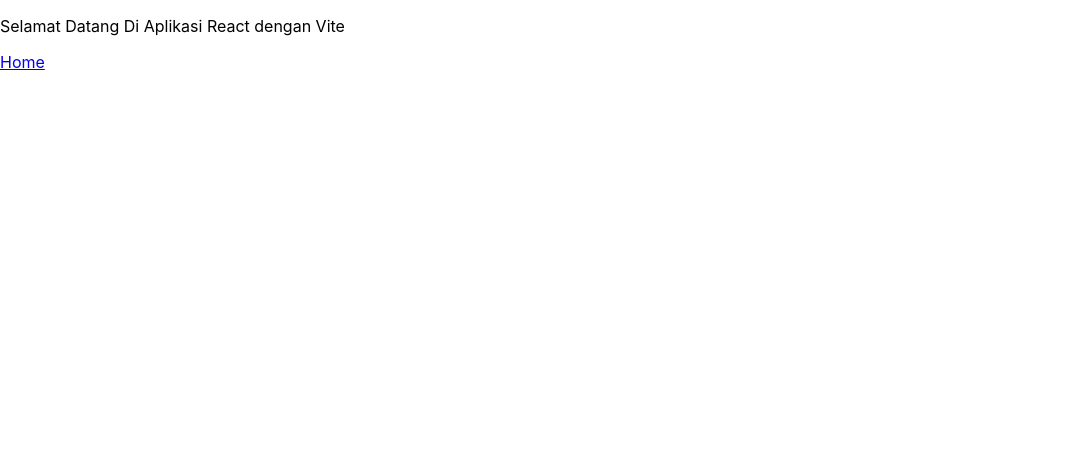
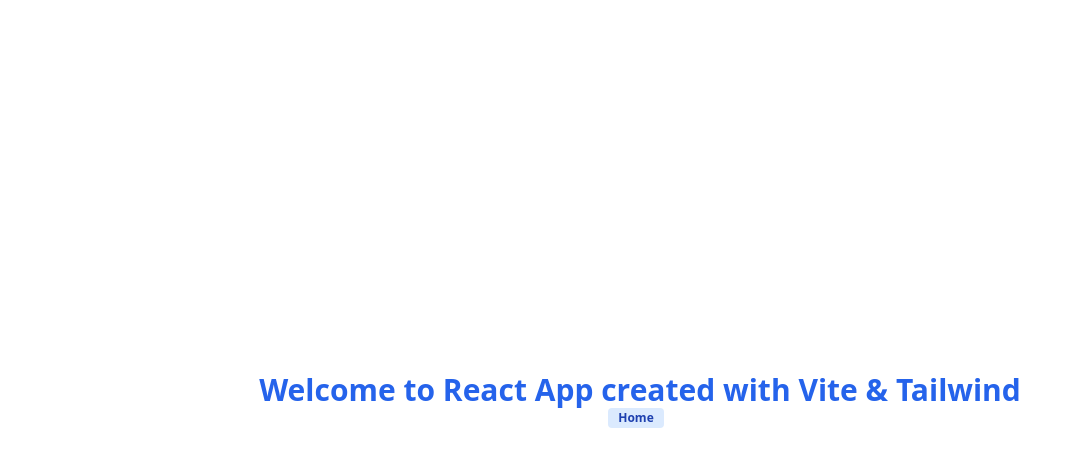
Before and after one commit to faldibule/vite-app, a React (Vite) app: page / in a window 1280 px wide. Shown: the top 466 px of the page, without its empty margins (0-1082 px from the left). Built offline with nearby package versions, Linux system fonts and the light colour scheme.

Commit message:
Add: Tailwind css

```diff
--- a/package.json
+++ b/package.json
@@ -16,6 +16,9 @@
     "@types/react": "^18.0.0",
     "@types/react-dom": "^18.0.0",
     "@vitejs/plugin-react": "^1.3.0",
+    "autoprefixer": "^10.4.7",
+    "postcss": "^8.4.14",
+    "tailwindcss": "^3.0.24",
     "vite": "^2.9.9"
   }
 }
--- /dev/null
+++ b/postcss.config.js
@@ -0,0 +1,6 @@
+module.exports = {
+  plugins: {
+    tailwindcss: {},
+    autoprefixer: {},
+  },
+}
--- a/src/Pages/Home.jsx
+++ b/src/Pages/Home.jsx
@@ -4,10 +4,14 @@
 const Home = () => {
     return (
         <div>
-            <p>Ini Halaman Home</p>
-            <Link to="/">
-                Back
-            </Link>
+            <div className="min-h-screen flex justify-center items-center flex-col">
+                <h1 className="text-3xl font-bold text-blue-600">
+                    Home Page
+                </h1>
+                <Link className='bg-blue-100 text-blue-800 text-xs font-semibold mr-2 px-2.5 py-0.5 rounded dark:bg-blue-200 dark:text-blue-800' to="/">
+                    Back
+                </Link>
+            </div>
 
         </div>
     );
--- a/src/Pages/Welocome.jsx
+++ b/src/Pages/Welocome.jsx
@@ -4,10 +4,14 @@
 const Welocome = () => {
     return (
         <div>
-            <p>Selamat Datang Di Aplikasi React dengan Vite</p>
-            <Link to="/home">
-                Home
-            </Link>
+            <div className="min-h-screen flex justify-center items-center flex-col">
+                <h1 className="text-3xl font-bold text-blue-600">
+                    Welcome to React App created with Vite & Tailwind
+                </h1>
+                <Link className='bg-blue-100 text-blue-800 text-xs font-semibold mr-2 px-2.5 py-0.5 rounded dark:bg-blue-200 dark:text-blue-800' to="/home">
+                    Home
+                </Link>
+            </div>
         </div>
     );
 };
--- a/src/index.css
+++ b/src/index.css
@@ -1,13 +1,3 @@
-body {
-  margin: 0;
-  font-family: -apple-system, BlinkMacSystemFont, 'Segoe UI', 'Roboto', 'Oxygen',
-    'Ubuntu', 'Cantarell', 'Fira Sans', 'Droid Sans', 'Helvetica Neue',
-    sans-serif;
-  -webkit-font-smoothing: antialiased;
-  -moz-osx-font-smoothing: grayscale;
-}
-
-code {
-  font-family: source-code-pro, Menlo, Monaco, Consolas, 'Courier New',
-    monospace;
-}
+@tailwind base;
+@tailwind components;
+@tailwind utilities;
--- /dev/null
+++ b/tailwind.config.js
@@ -0,0 +1,9 @@
+module.exports = {
+  content: [
+    "./src/**/*.{js,jsx,ts,tsx}",
+  ],
+  theme: {
+    extend: {},
+  },
+  plugins: [],
+}
```
Also changed, not shown: 1 other file (tests, documents, lock files or other folders).
